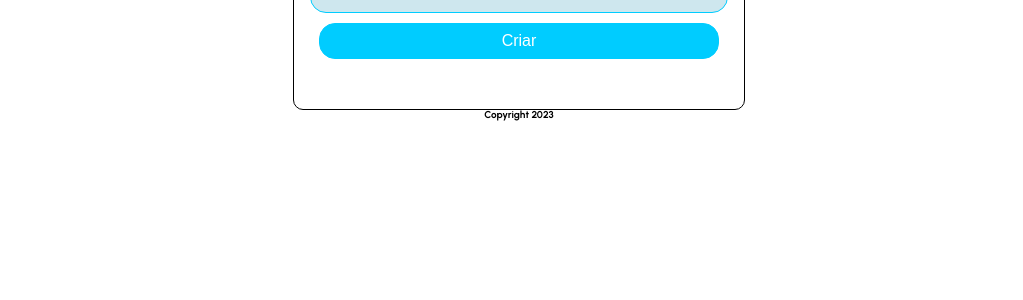
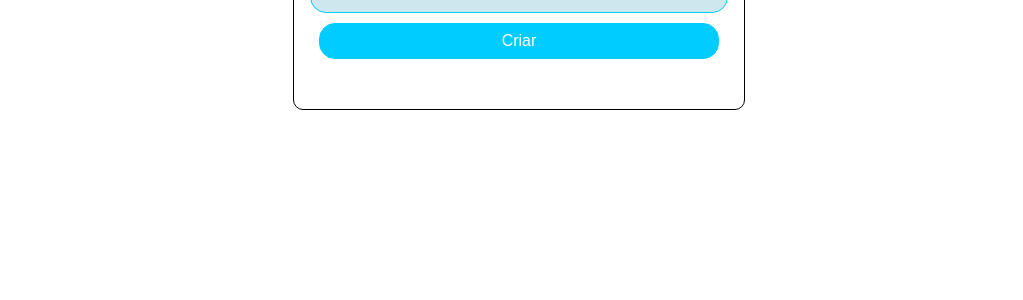
Before and after one commit to lucasmarques2803/Rankedeco, a Django app: page /accounts/signup/ in a window 1280 px wide. Shown: the part 377-677 px from the top of the page, without its empty margins (121-1144 px from the left). Run offline with Django 4.2, Linux system fonts and the light colour scheme.

Commit message:
Apaga footer

```diff
--- a/static/style.css
+++ b/static/style.css
@@ -345,13 +345,6 @@ nav li:nth-child(6n + 4) a:hover:before {
   width: 100%;
 }
 
-.main-footer {
-  display: flex;
-  justify-content: center;
-  align-items: center;
-  font-weight: 400;
-}
-
 form {
   display: flex;
   flex-direction: column;
--- a/templates/base.html
+++ b/templates/base.html
@@ -49,10 +49,5 @@
     {% block content %}
 
     {% endblock %}
-    <footer class="main-footer">
-      <p>
-        <small lang="en">Copyright 2023</small>
-      </p>
-    </footer>
   </body>
 </html>
```
